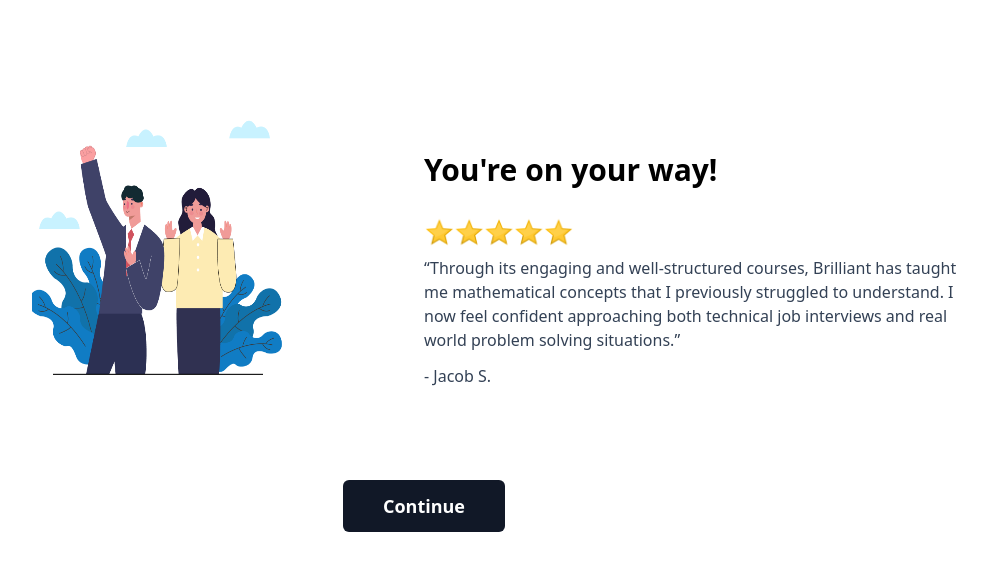
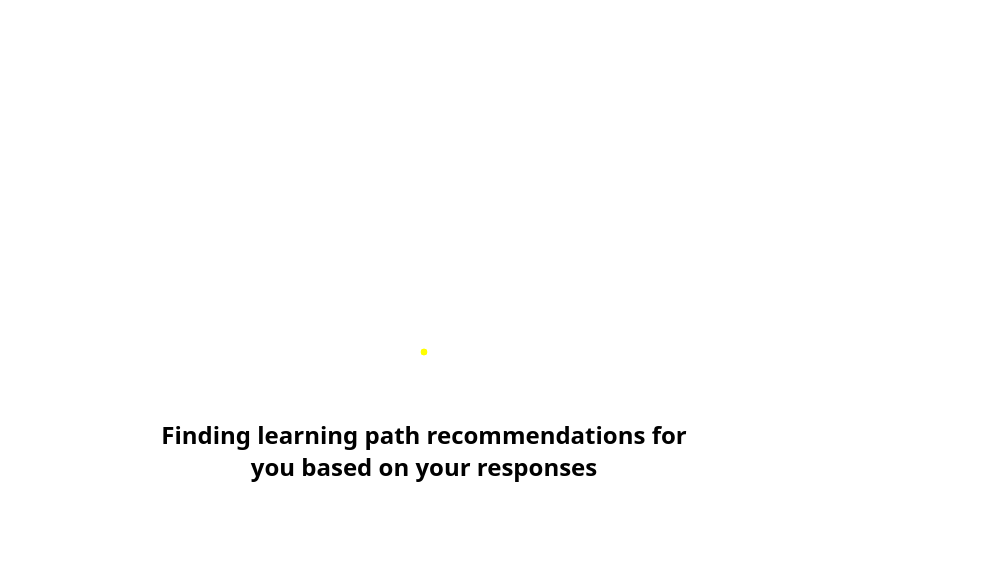
Before and after one commit to svivek19/Aeonaxy-Technologies-Private-Limited, a React app: page / in a window 1280 px wide. Shown: the top 570 px of the page, without its empty margins (216-1203 px from the left). Built offline with nearby package versions, Linux system fonts and the light colour scheme; the HTML template or start-up script is replaced by a standard one.

Commit message:
loading page finish

```diff
--- a/package.json
+++ b/package.json
@@ -11,7 +11,8 @@
   },
   "dependencies": {
     "react": "^18.2.0",
-    "react-dom": "^18.2.0"
+    "react-dom": "^18.2.0",
+    "react-loader-spinner": "^6.1.6"
   },
   "devDependencies": {
     "@types/react": "^18.2.66",
--- a/src/App.jsx
+++ b/src/App.jsx
@@ -4,6 +4,7 @@
 import ThirdPage from "./pages/ThirdPage";
 import FourthPage from "./pages/FourthPage";
 import FifthPage from "./pages/FifthPage";
+import Loading from "./pages/Loading";
 
 const App = () => {
   return (
@@ -12,7 +13,8 @@
       {/* <SecondPage /> */}
       {/* <ThirdPage /> */}
       {/* <FourthPage /> */}
-      <FifthPage />
+      {/* <FifthPage /> */}
+      <Loading />
     </>
   );
 };
--- a/src/pages/FifthPage.jsx
+++ b/src/pages/FifthPage.jsx
@@ -23,7 +23,7 @@
           </div>
         </div>
       </div>
-      <div className="w-11/12 md:w-5/6 mx-auto mt-20 text-center">
+      <div className="w-11/12 md:w-5/6 mx-auto mt-10 md:mt-20 text-center">
         <button className="bg-gray-900 px-10 text-white font-semibold text-lg py-3 rounded-md">
           Continue
         </button>
--- /dev/null
+++ b/src/pages/Loading.jsx
@@ -0,0 +1,19 @@
+import React from "react";
+import { Puff } from "react-loader-spinner";
+
+const Loading = () => {
+  return (
+    <div className="w-11/12 md:w-5/6 mx-auto space-y-8 text-center flex flex-col justify-center items-center h-screen">
+      <div>
+        <Puff height={70} width={70} color="yellow" />
+      </div>
+      <div className="w-full md:w-1/2">
+        <h1 className="font-semibold text-xl md:text-2xl">
+          Finding learning path recommendations for you based on your responses
+        </h1>
+      </div>
+    </div>
+  );
+};
+
+export default Loading;
```
Also changed, not shown: 1 other file (tests, documents, lock files or other folders).
